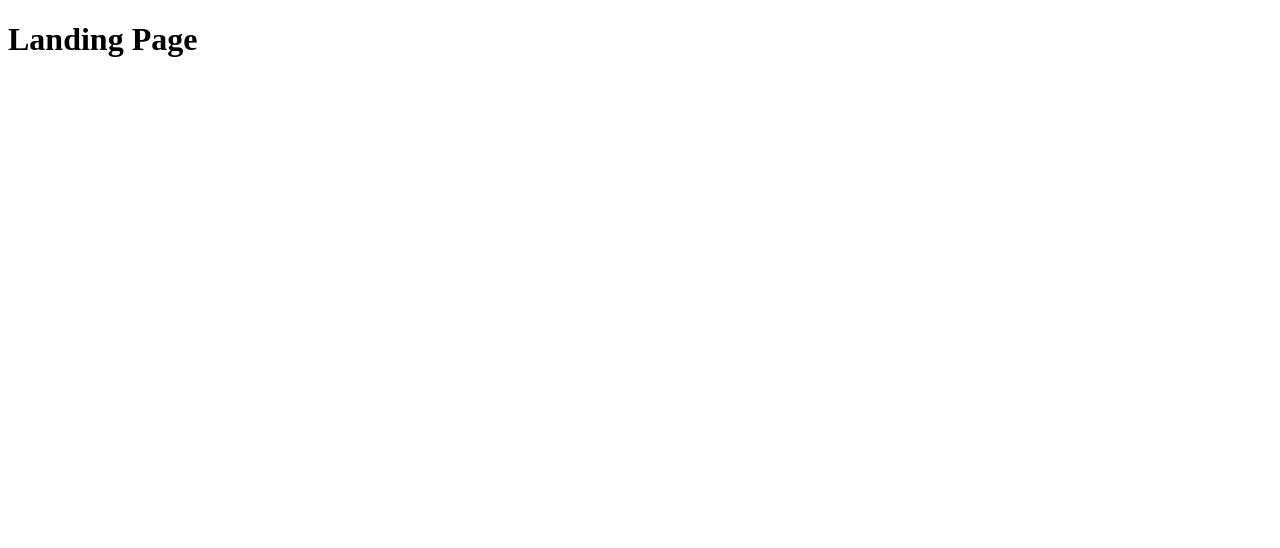
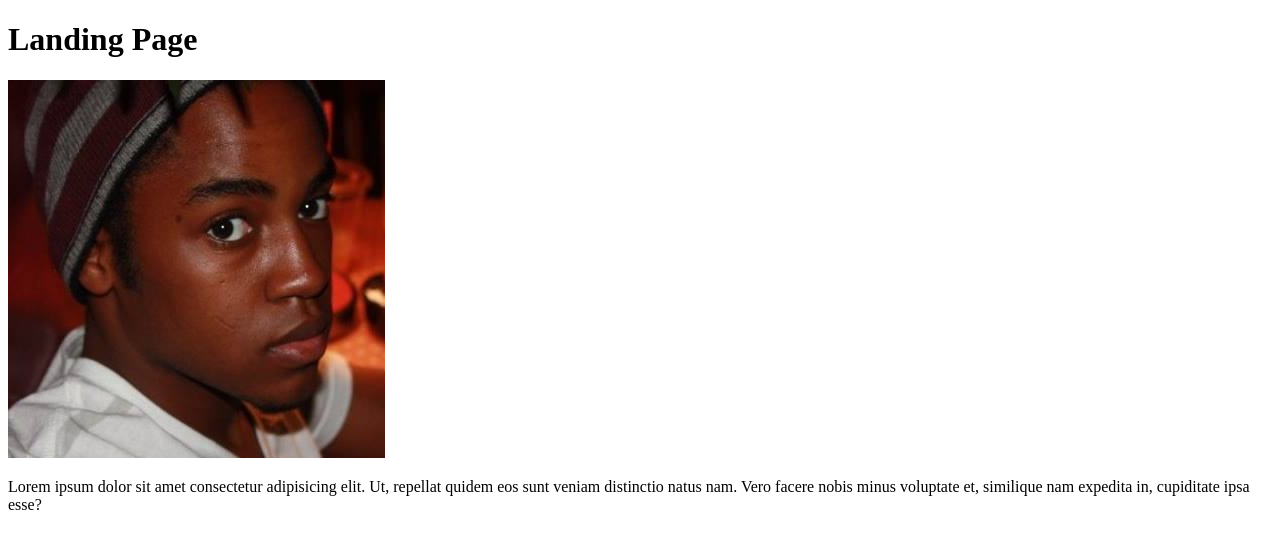
Before and after one commit to clay2000lbs/deployment-lab, a website: page index.html in a window 1280 px wide. Drawn offline with Linux system fonts and the light colour scheme.

Commit message:
updated landing page

```diff
--- a/index.html
+++ b/index.html
@@ -12,11 +12,18 @@
         <meta name="viewport" content="width=device-width, initial-scale=1">
         <link rel="stylesheet" href="">
     </head>
+
     <body>
-        <h1>Landing Page</h1>
-        <!--[if lt IE 7]>
-            <p class="browsehappy">You are using an <strong>outdated</strong> browser. Please <a href="#">upgrade your browser</a> to improve your experience.</p>
-        <![endif]-->
+        <header class="page-header">
+            <h1 class="intro">Landing Page</h1>
+            <img class="headshot"
+                src="/assets/10690232_10203180684301307_4248050297777510248_n.jpg"
+                alt="A picture of a beautiful chocolate man.">
+        </header>
+        <main class="main-content">
+            <p class="about-me">Lorem ipsum dolor sit amet consectetur adipisicing elit. Ut, repellat quidem eos sunt veniam distinctio natus nam. Vero facere nobis minus voluptate et, similique nam expedita in, cupiditate ipsa esse?</p>
+        </main>
+
 
         <script src="" async defer></script>
     </body>
```
Also changed, not shown: assets/10690232_10203180684301307_4248050297777510248_n.jpg (added).
